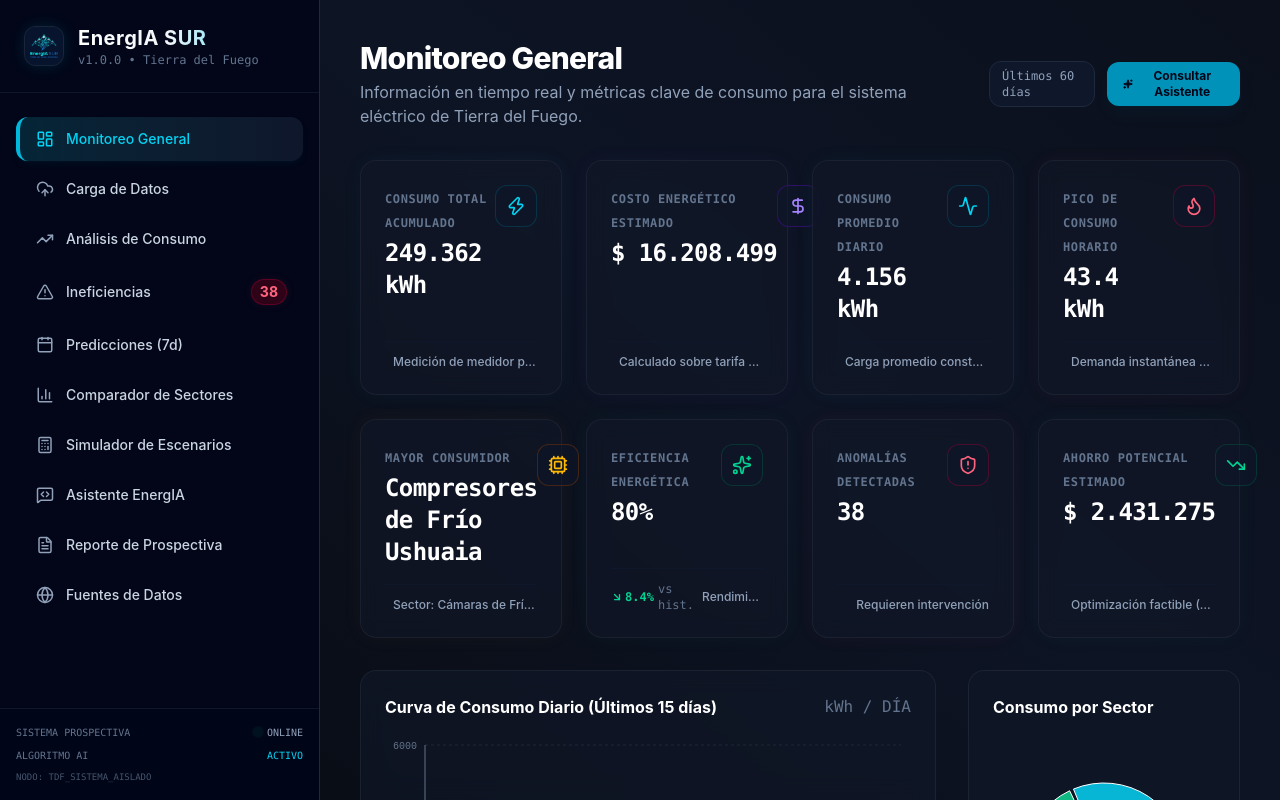
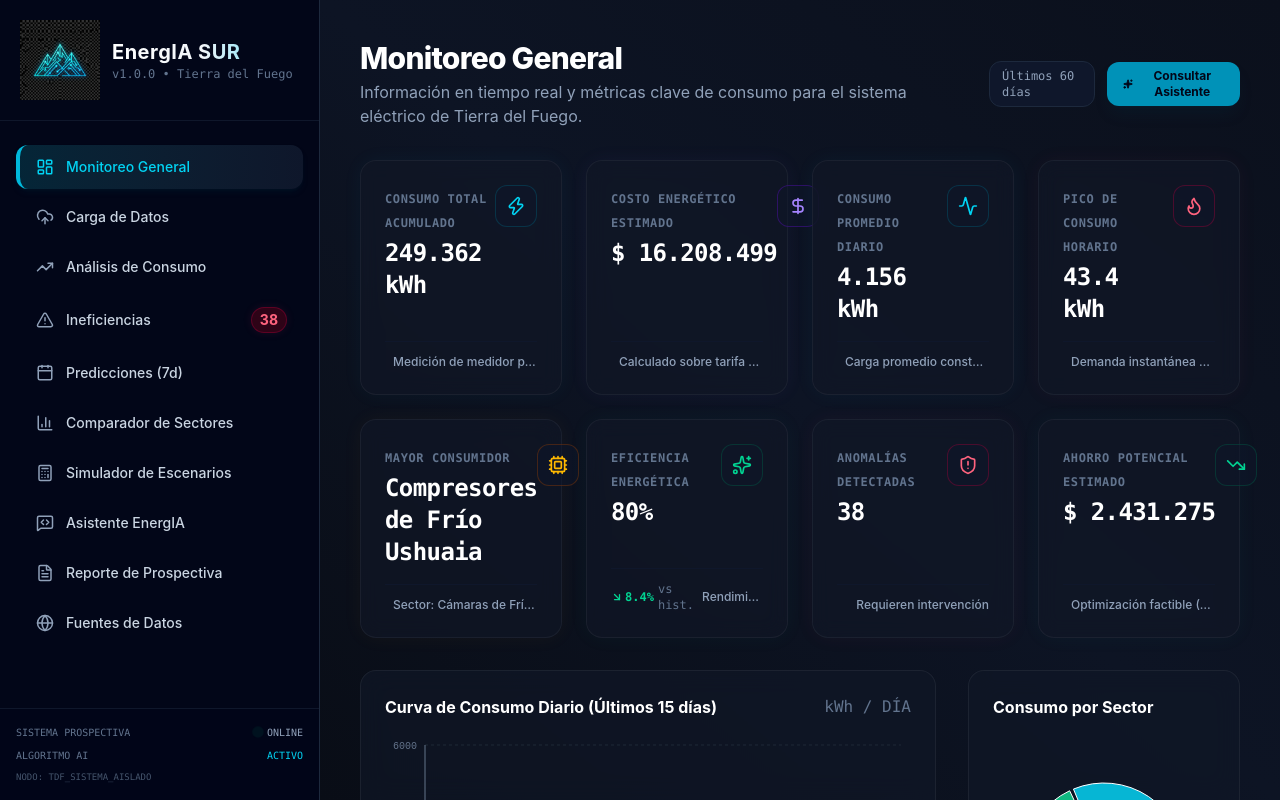
Before and after one commit to fbiason/energia_sur, a React (Vite) app: page / in a window 1280 px wide. Built offline with nearby package versions, Linux system fonts and the light colour scheme.

Commit message:
Refactor: Agrandar logo de EnergIA SUR, remover fondo del logo y agregar micro-animacion en Sidebar

```diff
--- a/src/components/Sidebar.tsx
+++ b/src/components/Sidebar.tsx
@@ -35,9 +35,9 @@ export default function Sidebar({ activeTab, setActiveTab, anomalyCount }: Sideb
   return (
     <aside className="w-80 h-screen sticky top-0 flex flex-col bg-slate-950 border-r border-slate-800 text-slate-300">
       {/* Brand Header */}
-      <div className="flex items-center gap-3.5 px-6 py-6 border-b border-slate-900 bg-slate-950/50">
-        <div className="h-10 w-10 rounded-xl overflow-hidden border border-slate-800/80 shadow-[0_0_15px_rgba(6,182,212,0.15)] flex items-center justify-center bg-slate-900 shrink-0">
-          <img src="/logo.png" alt="EnergIA SUR Logo" className="h-full w-full object-cover scale-110" />
+      <div className="flex items-center gap-3 px-5 py-5 border-b border-slate-900 bg-slate-950/50">
+        <div className="h-20 w-20 flex items-center justify-center bg-transparent shrink-0">
+          <img src="/logo.png" alt="EnergIA SUR Logo" className="h-full w-full object-contain hover:scale-105 transition-transform duration-300" />
         </div>
         <div>
           <h1 className="text-xl font-bold bg-gradient-to-r from-white via-slate-100 to-cyan-400 bg-clip-text text-transparent tracking-wide">
```
Also changed, not shown: public/favicon.png, public/logo.png.
